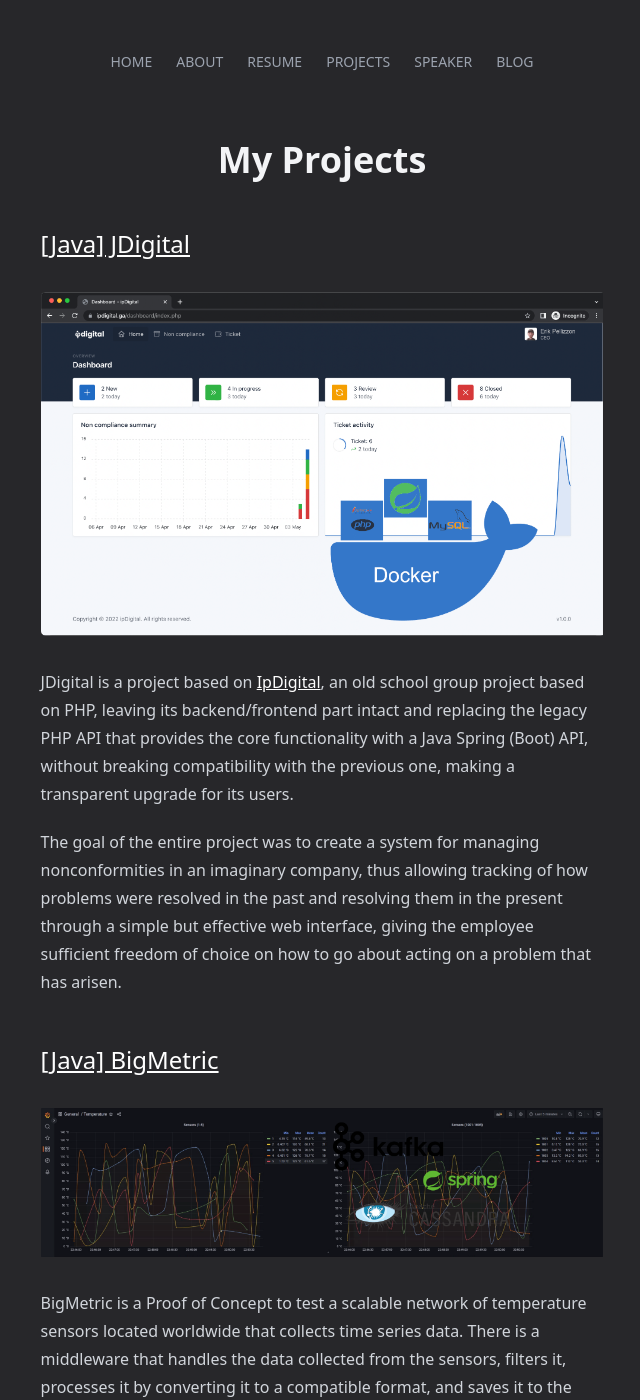
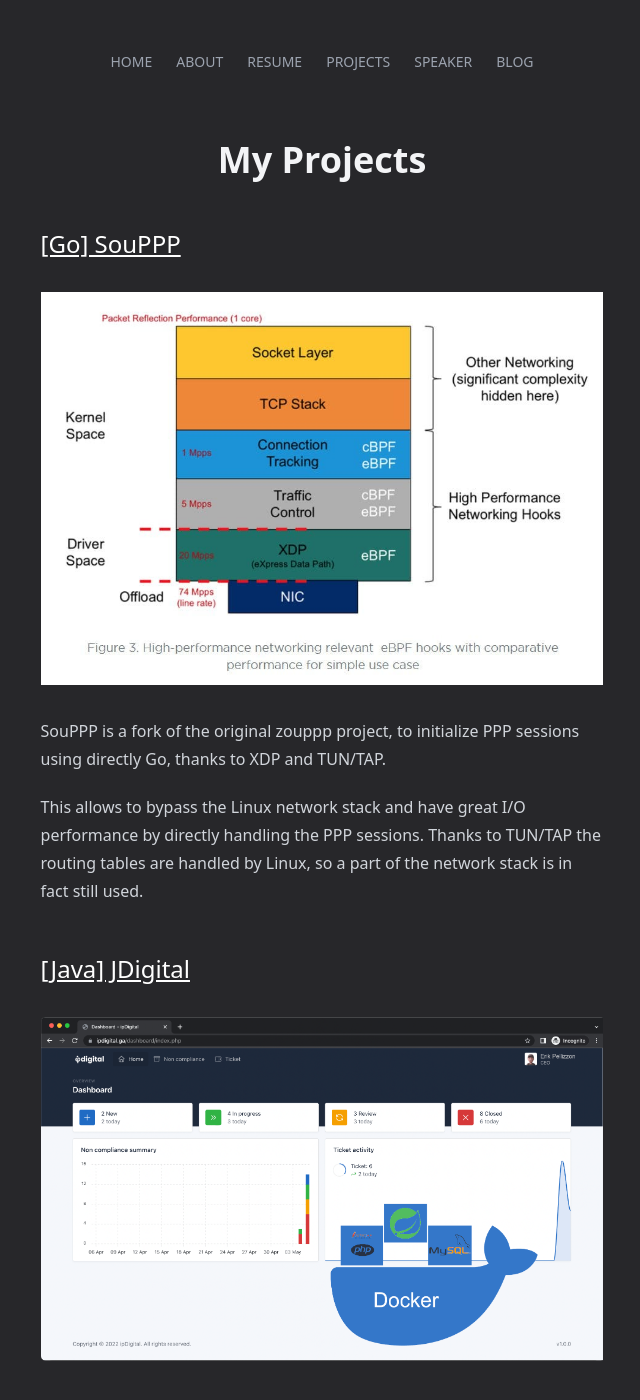
Before and after one commit to ErikPelli/erikpelli.github.io, a Jekyll site: the page built from projects.md, in a window 1280 px wide and 1400 px high. Shown: the whole window, without its empty margins (318-958 px from the left). Built offline with Jekyll 4.4.1, drawn with Linux system fonts in a browser that asks for light colours; nearby versions of some CDN libraries; some web fonts are replaced.

Commit message:
Add souppp to projects

```diff
--- a/projects.md
+++ b/projects.md
@@ -3,6 +3,17 @@ layout: page
 title: My Projects
 permalink: projects
 ---
+
+## [\[Go\] SouPPP](https://github.com/gandalfast/souppp)
+![SouPPP]({{ site.baseurl }}/assets/img/projects/souppp.jpg)
+
+SouPPP is a fork of the original zouppp project, to initialize PPP sessions
+using directly Go, thanks to XDP and TUN/TAP.
+
+This allows to bypass the Linux network stack and have great I/O performance
+by directly handling the PPP sessions.
+Thanks to TUN/TAP the routing tables are handled by Linux, so a part of
+the network stack is in fact still used.
 
 ## [\[Java\] JDigital](https://github.com/ErikPelli/JDigital)
 ![JDigital]({{ site.baseurl }}/assets/img/projects/jdigital.png)
```
Also changed, not shown: assets/img/projects/souppp.jpg (added).
